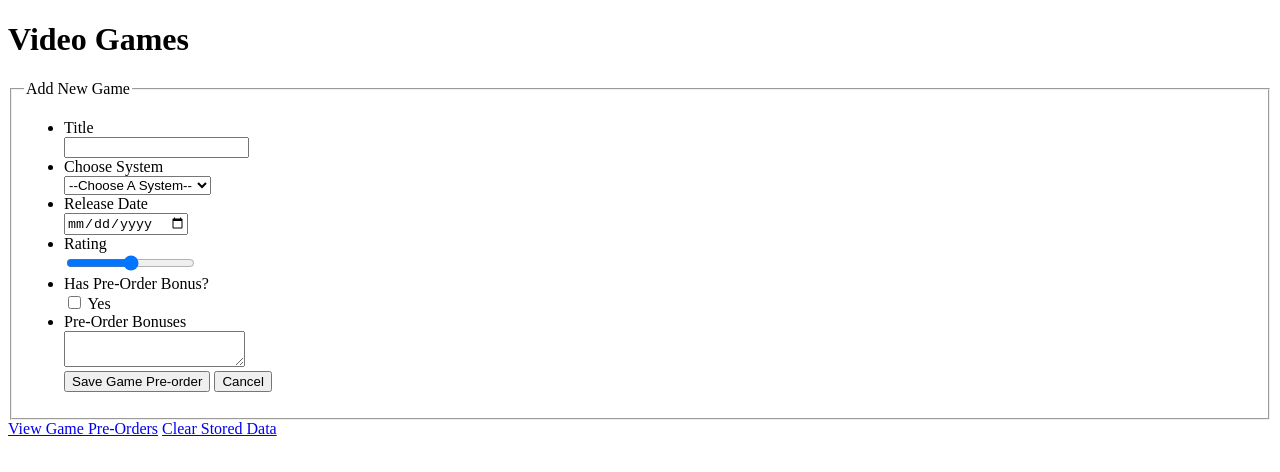
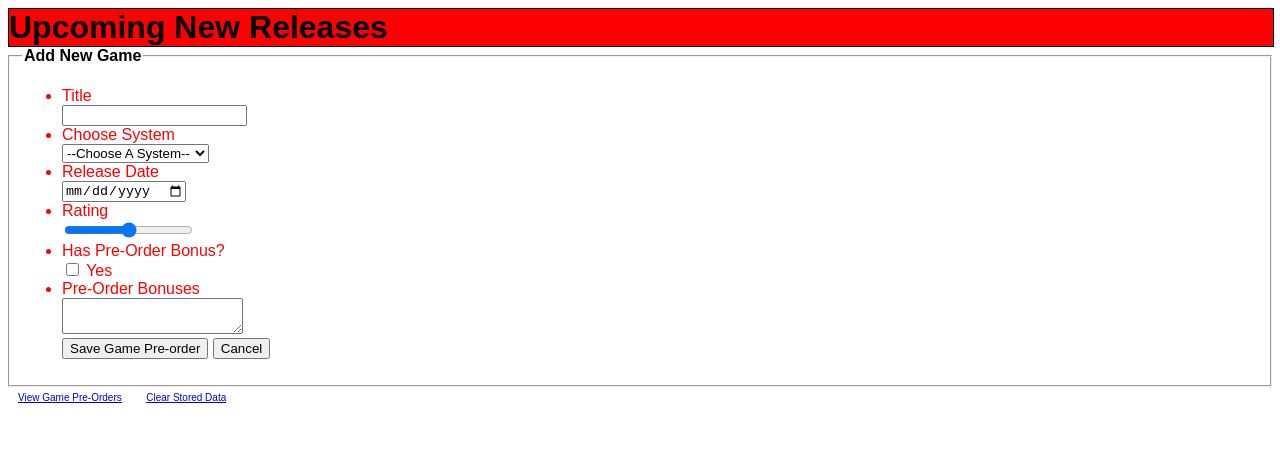
Before and after one commit to garmstrong00/MDV, a plain HTML site: page additem.html in a window 1280 px wide. Drawn offline with Linux system fonts and the light colour scheme.

Commit message:
added css and finished project

```diff
--- a/additem.html
+++ b/additem.html
@@ -7,11 +7,12 @@
 		<meta name="keywords" content="xbox, PS3, WiiU, pre-order, new release" />
 		<meta name="robots" content="index, follow" />
 		<meta name="viewport" content="user-scalable=no, width=device-width" />
+		<link href="style.css" rel="stylesheet" />
 		<title>Reserved Upcoming Games</title>
 	</head>
 <body>
 	<!-- Content -->
-	<h1>Video Games</h1>
+	<h1>Upcoming New Releases</h1>
 
 	<!-- form -->
 	<form action="#" method="post" id="preorderList">
--- /dev/null
+++ b/style.css
@@ -0,0 +1,43 @@
+html {
+	 	font-family: "Arial", Arial, "Times New Roman", serif;
+		color: Black;
+}
+
+h1 {
+	color: black;
+	margin: 0px;
+	background: Red;
+	border: 1px solid black;
+	padding: 0px;
+	width: 100%;
+}
+
+fieldset {
+	margin: 0px;
+}
+
+label {
+	display: inline;
+	text-decoration: none;
+	text-align: left;
+}
+
+a {
+	margin: 5px;
+	padding: 5px;
+	font-size: x-small;
+}
+
+li {
+	color: Red;
+	text-align: left;
+}
+
+legend {
+	font-weight: bold;
+
+}
+
+option {
+	font-style: italic;
+}
```
Also changed, not shown: index.html (+1 -0 lines).
